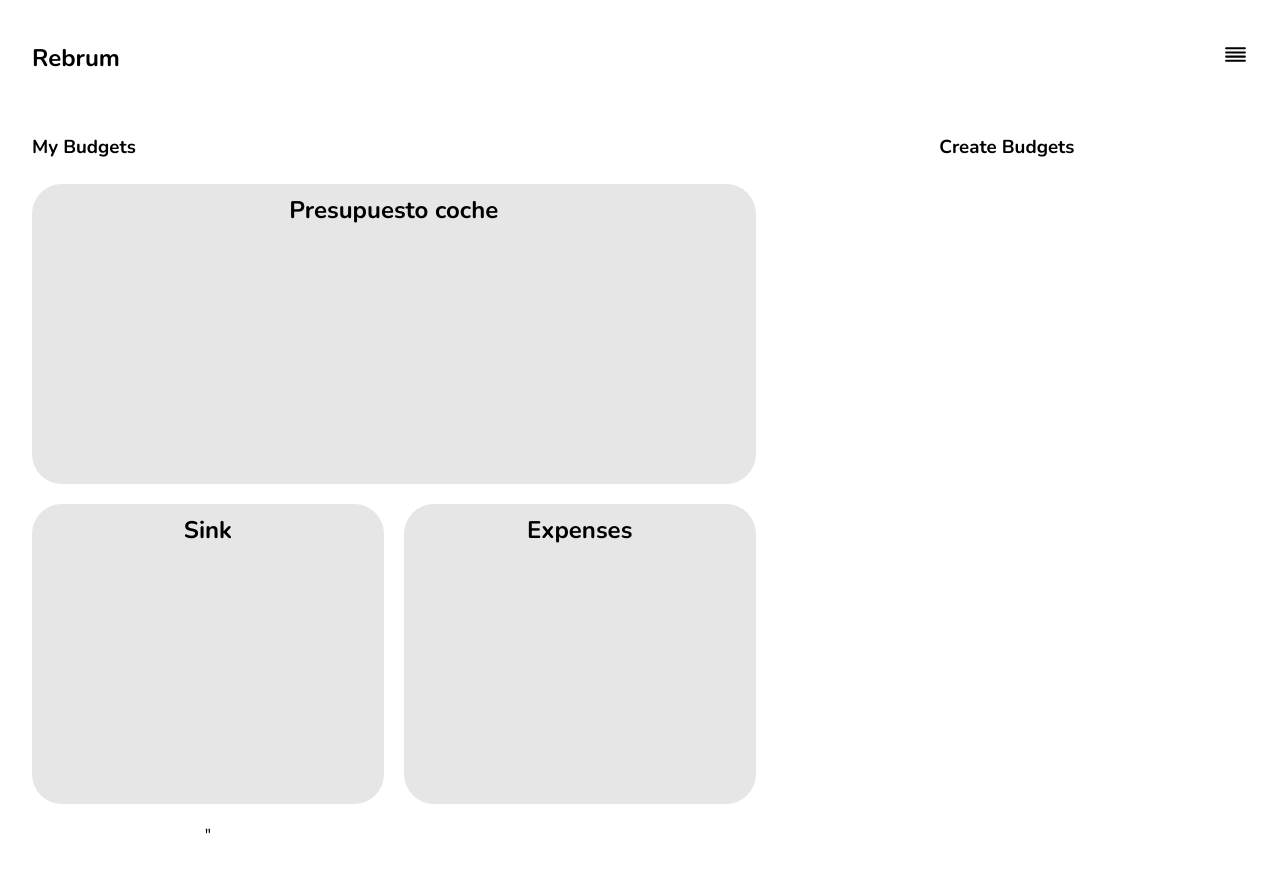
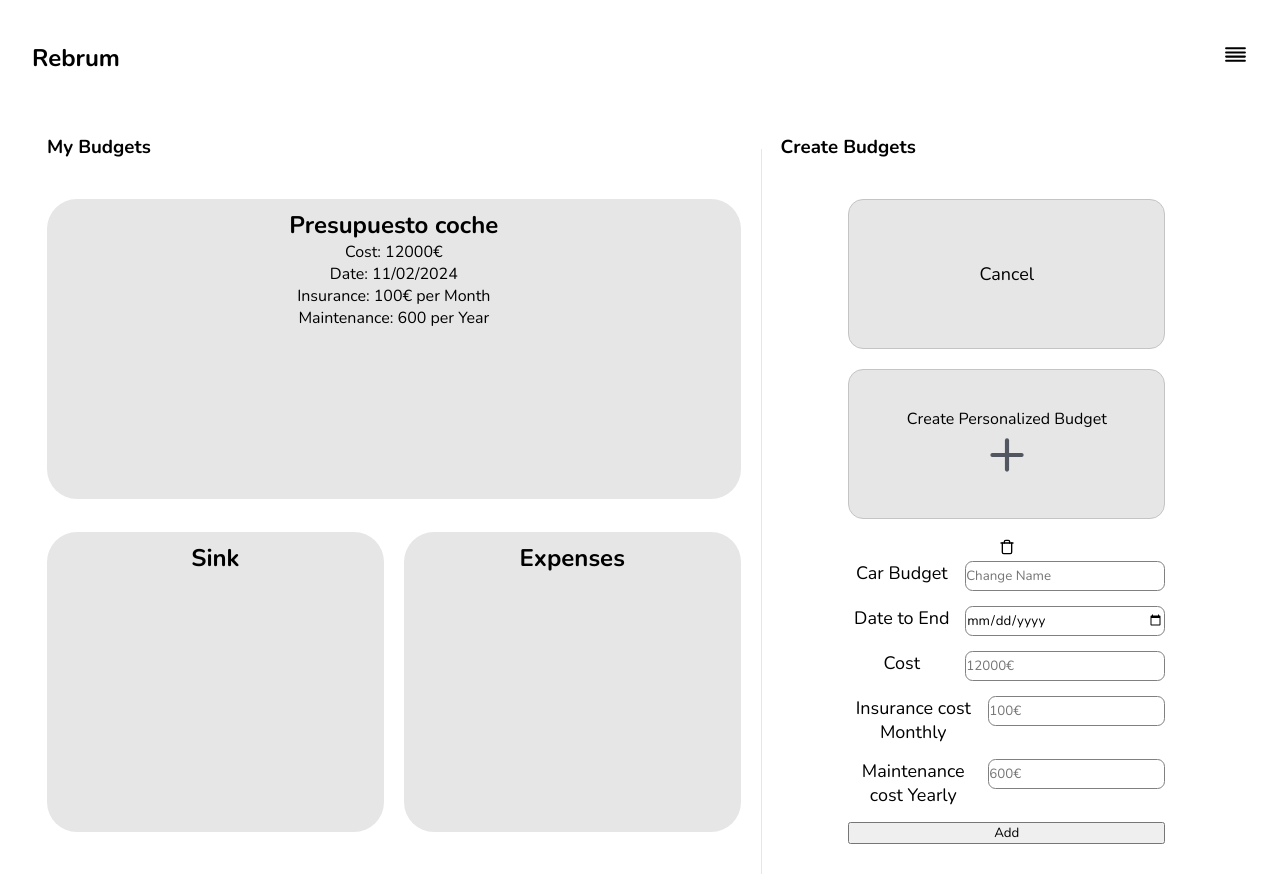
Before and after one commit to acmidev/Rebrum_app, a React (Vite) app in the folder Rebrum_app/: page / in a window 1280 px wide. Shown: the top 882 px of the page. Built offline with nearby package versions, Linux system fonts and the light colour scheme.

Commit message:
basic html and css for main page

```diff
--- a/Rebrum_app/src/components/budget/Budget.jsx
+++ b/Rebrum_app/src/components/budget/Budget.jsx
@@ -6,6 +6,11 @@ function Budget(props) {
     return (
         <div className="budget">
             <p className="cardTitle">{props.name}</p>
+            <p>Cost: <span>12000€</span></p>
+            <p>Date: <span>11/02/2024</span></p>
+            <p>Insurance: <span>100€ <span> per Month</span></span></p>
+            <p>Maintenance: <span>600  <span>per Year</span></span></p>
+
         </div>
     )
 }
--- a/Rebrum_app/src/components/userBudgets/UserBudgets.jsx
+++ b/Rebrum_app/src/components/userBudgets/UserBudgets.jsx
@@ -5,12 +5,13 @@ import './userBudgets.css'
 
 
 function UserBudgets () {
+
     return (
         <div className="budgets">
         <h3 >My Budgets</h3>
         <Budget name="Presupuesto coche" />
         <Sink name="Sink" />
-        <Expenses name ="Expenses" />"
+        <Expenses name ="Expenses" />
         </div>
     )
 }
--- a/Rebrum_app/src/components/userBudgets/userBudgets.css
+++ b/Rebrum_app/src/components/userBudgets/userBudgets.css
@@ -7,6 +7,7 @@
     grid-template-rows: 1fr 1fr;
     margin-top: 50px;
     gap: 20px;
+    padding: 15px;
 }
 
 
--- a/Rebrum_app/src/components/userCreateBudgets/UserCreateBudgets.jsx
+++ b/Rebrum_app/src/components/userCreateBudgets/UserCreateBudgets.jsx
@@ -1,10 +1,52 @@
+
+import { FiPlus, FiTrash } from "react-icons/fi";
+import './userCreateBudgets.css'
+import { useState, useEffect } from 'react'
 
 
 
 function UserCreateBudgets () {
+    const [openForm, setOpenForm] = useState(true)
+
+
+    const handleForm = () => {
+        setOpenForm(prev => !prev);
+        console.log(openForm)
+      };
+
+
+
+
     return (
-        <div>
+
+        <div className="createBudgets">
+            <hr ></hr>
             <h3>Create Budgets</h3>
+            <div   className="createbudgetContainer">
+                <div onClick={handleForm} className="defaultBudget">
+                    {openForm === true ?
+                    <p>Cancel</p> :
+                    <p>Create new Default Budget</p>
+
+                     }
+                </div>
+                <div className="createNewBudget"><p>Create Personalized Budget</p> <FiPlus /></div>
+
+                {openForm === true &&
+                <div id="budgetForm">
+                    <span onClick={handleForm} ><FiTrash  /></span>
+                <form id="newBudgetForm" action="">
+                    <div><label htmlFor="budgetName">Car Budget  </label> <input id="budgetName" type="text"  placeholder="Change Name"/></div>
+                    <div><label htmlFor="budgetDate">Date to End </label> <input id="budgetDate" type="date"  /></div>
+                    <div><label htmlFor="budgetCost">Cost</label> <input id="budgetCost" type="number"  placeholder="12000€"/></div>
+                    <div><label htmlFor="budgetInsurance">Insurance cost Monthly</label> <input id="budgetInsurance"type="number"  placeholder="100€"/></div>
+                    <div><label htmlFor="budgetMaintenance">Maintenance cost Yearly</label> <input id="budgetMaintenance" type="number"  placeholder="600€"/></div>
+                    <button type="submit">Add</button>
+                </form>
+
+                </div>
+                }
+            </div>
 
         </div>
     )
--- a/Rebrum_app/src/components/userCreateBudgets/userCreateBudgets.css
+++ b/Rebrum_app/src/components/userCreateBudgets/userCreateBudgets.css
@@ -0,0 +1,114 @@
+
+
+.createbudgetContainer{
+    display: flex;
+    flex-wrap: wrap;
+    margin-top: 50px;
+    padding: 0 15% 0 15%;
+    justify-content: space-around;
+    gap: 20px;
+}
+.createBudgets {
+    position: relative;
+    padding:15px;
+}
+.createBudgets h3 {
+    position: absolute;
+    top: 0;
+}
+
+.defaultBudget{
+    background-color: #E6E6E6;
+    border: 1px solid rgb(196, 196, 196);
+    border-radius: 15px;
+    padding: 10px;
+    min-width: 150px;
+    height:150px;
+    width: 150px;
+    text-align: center;
+    display: flex;
+    justify-content:center;
+    align-items:center;
+    font-size:18px;
+    transition: all 0.25s ease;
+    flex-grow: 1;
+
+}
+.defaultBudget:hover {
+    transform: scale(1.1);
+    transform: translateY( -5px);
+}
+
+.createNewBudget {
+    flex-grow: 1;
+    display: flex;
+    flex-direction: column;
+    padding:10px;
+    justify-content:center;
+    align-items: center;
+    background-color: #E6E6E6 ;
+    border: 1px solid rgb(196, 196, 196);
+    border-radius: 15px;
+    min-width: 150px;
+    height:150px;
+    width: 150px;
+    text-align: center;
+    flex-grow: 1;
+
+}
+.createNewBudget svg {
+    font-size: 50px;
+    color: rgb(81, 86, 97);
+    transition: all 0.25s ease;
+}
+
+.createNewBudget:hover svg {
+    font-size: 70px;
+
+
+}
+
+form {
+    flex-grow: 2;
+    display: flex;
+    flex-direction: column;
+    justify-content: center;
+    align-items: left;
+    gap: 15px;
+}
+
+#newBudgetForm div  {
+    display: flex;
+
+
+}
+#newBudgetForm  label {
+    flex-grow: 1;
+    font-size:18px;
+
+
+
+}
+#newBudgetForm div input {
+
+    margin-left: 10px;
+    height: 30px;
+    width: 200px;
+    border-radius: 7.5px;
+    border: 1px solid gray;
+
+}
+
+#newBudgetForm div input:focus {
+    outline: 2px solid rgb(40, 71, 209);
+    border: none;
+}
+
+hr {
+    left: -5px;
+    position: absolute;
+    border: none;
+    border-left:    1px solid rgb(230, 230, 230);
+    height:         100%;
+    width:          1px;
+}
```
